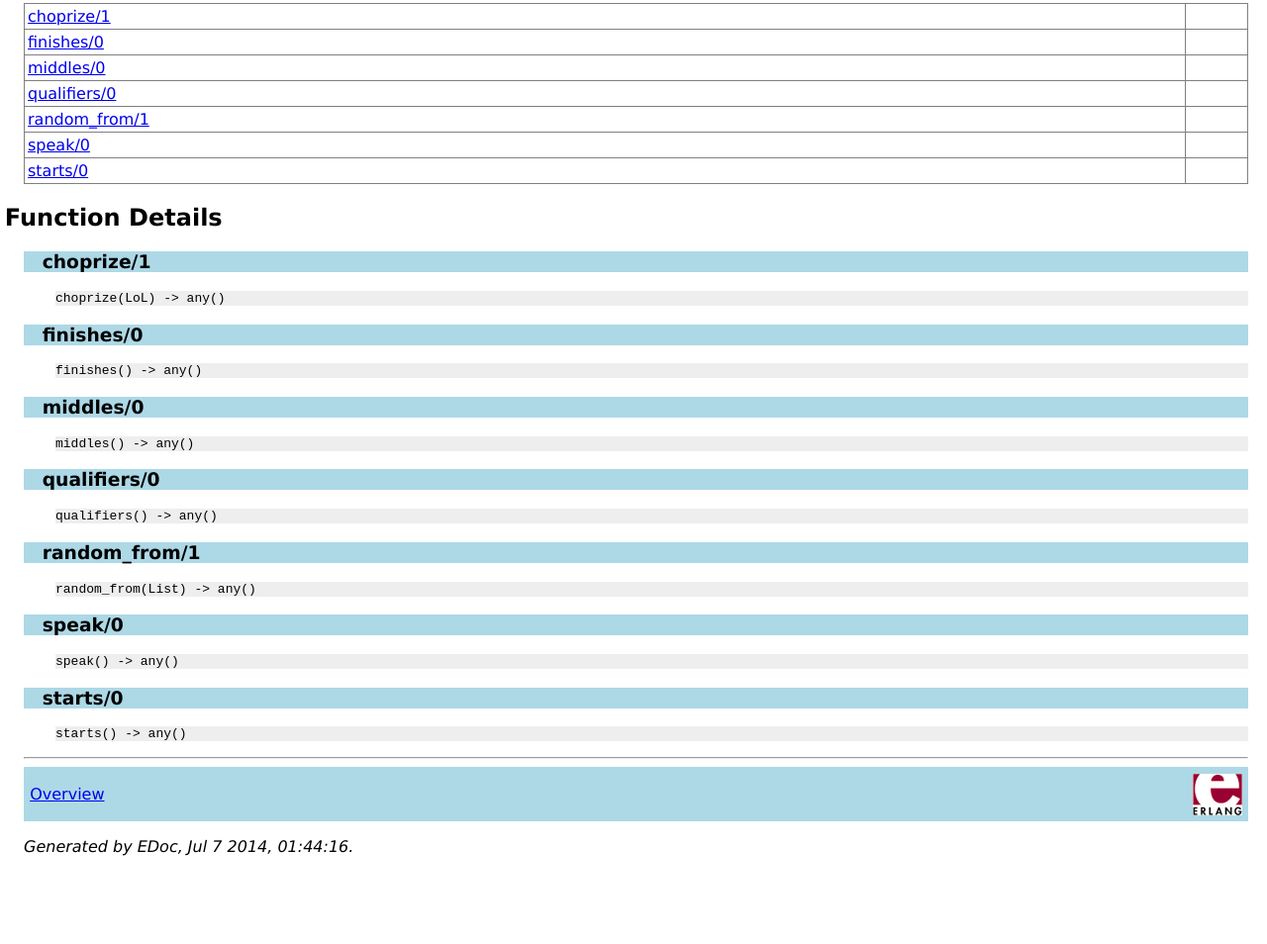
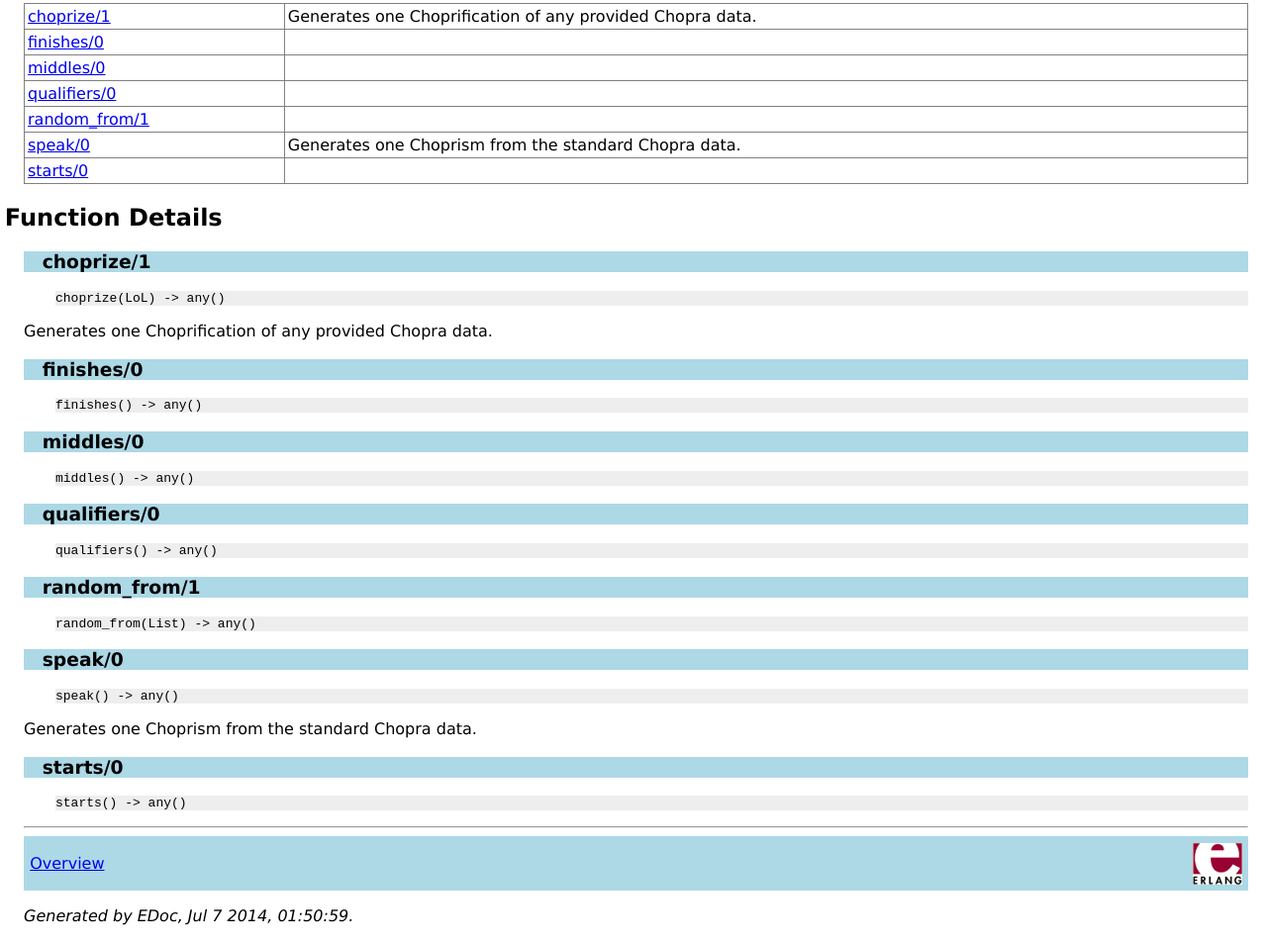
Before and after one commit to StoneCypher/DeepakChopra_Erlang, a plain HTML site: page doc/deepak_chopra.html in a window 1280 px wide. Shown: the part 267-1221 px from the top of the page at 99% size. Before the commit the page ends 1151 px from the top, so only its background shows below. Drawn offline with Linux system fonts and the light colour scheme.

Commit message:
Basic docs

```diff
--- a/doc/deepak_chopra.html
+++ b/doc/deepak_chopra.html
@@ -14,12 +14,12 @@
 
 
 <h2><a name="index">Function Index</a></h2>
-<table width="100%" border="1" cellspacing="0" cellpadding="2" summary="function index"><tr><td valign="top"><a href="#choprize-1">choprize/1</a></td><td></td></tr>
+<table width="100%" border="1" cellspacing="0" cellpadding="2" summary="function index"><tr><td valign="top"><a href="#choprize-1">choprize/1</a></td><td>Generates one Choprification of any provided Chopra data.</td></tr>
 <tr><td valign="top"><a href="#finishes-0">finishes/0</a></td><td></td></tr>
 <tr><td valign="top"><a href="#middles-0">middles/0</a></td><td></td></tr>
 <tr><td valign="top"><a href="#qualifiers-0">qualifiers/0</a></td><td></td></tr>
 <tr><td valign="top"><a href="#random_from-1">random_from/1</a></td><td></td></tr>
-<tr><td valign="top"><a href="#speak-0">speak/0</a></td><td></td></tr>
+<tr><td valign="top"><a href="#speak-0">speak/0</a></td><td>Generates one Choprism from the standard Chopra data.</td></tr>
 <tr><td valign="top"><a href="#starts-0">starts/0</a></td><td></td></tr>
 </table>
 
@@ -28,7 +28,7 @@
 <h3 class="function"><a name="choprize-1">choprize/1</a></h3>
 <div class="spec">
 <p><tt>choprize(LoL) -&gt; any()</tt></p>
-</div>
+</div><p>Generates one Choprification of any provided Chopra data.</p>
 
 <h3 class="function"><a name="finishes-0">finishes/0</a></h3>
 <div class="spec">
@@ -53,7 +53,7 @@
 <h3 class="function"><a name="speak-0">speak/0</a></h3>
 <div class="spec">
 <p><tt>speak() -&gt; any()</tt></p>
-</div>
+</div><p>Generates one Choprism from the standard Chopra data.</p>
 
 <h3 class="function"><a name="starts-0">starts/0</a></h3>
 <div class="spec">
@@ -62,6 +62,6 @@
 <hr>
 
 <div class="navbar"><a name="#navbar_bottom"></a><table width="100%" border="0" cellspacing="0" cellpadding="2" summary="navigation bar"><tr><td><a href="overview-summary.html" target="overviewFrame">Overview</a></td><td><a href="http://www.erlang.org/"><img src="erlang.png" align="right" border="0" alt="erlang logo"></a></td></tr></table></div>
-<p><i>Generated by EDoc, Jul 7 2014, 01:44:16.</i></p>
+<p><i>Generated by EDoc, Jul 7 2014, 01:50:59.</i></p>
 </body>
 </html>
```
Also changed, not shown: doc/forest_belton.html (+1 -1 lines), doc/overview-summary.html (+1 -1 lines), 1 other file.
